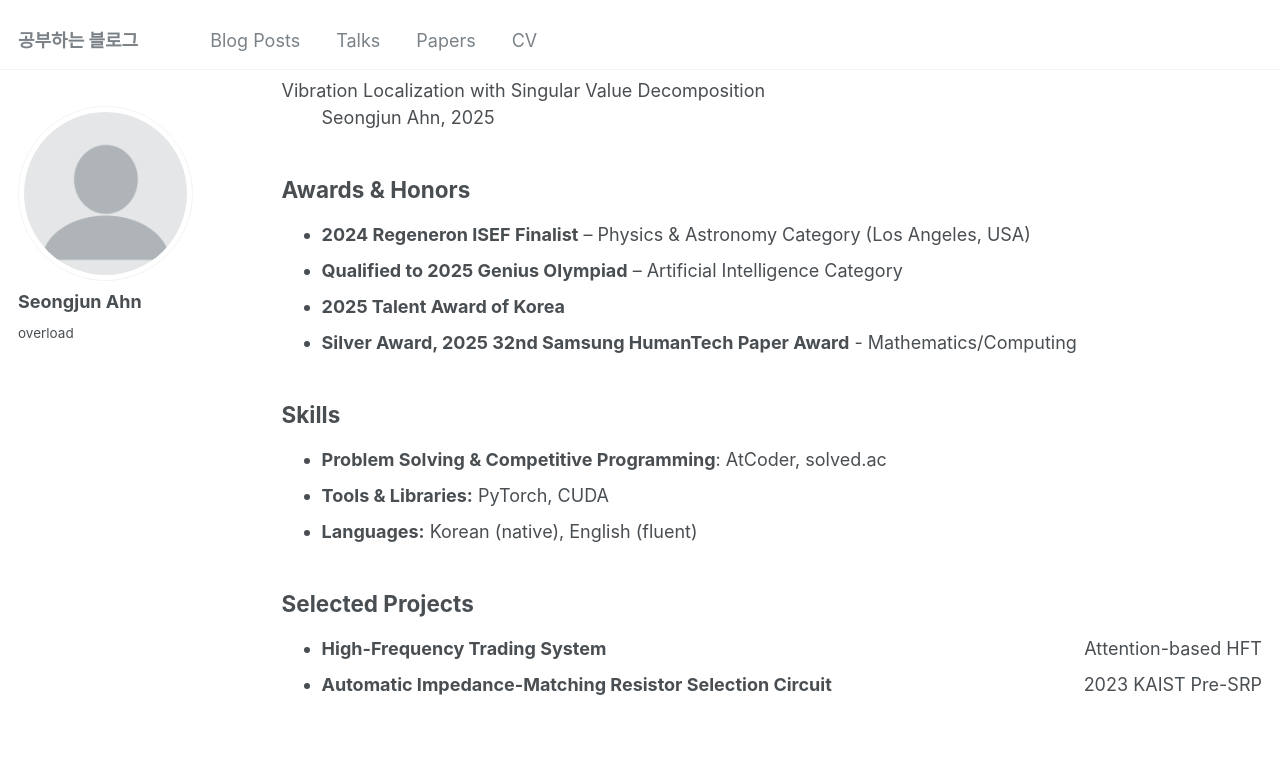
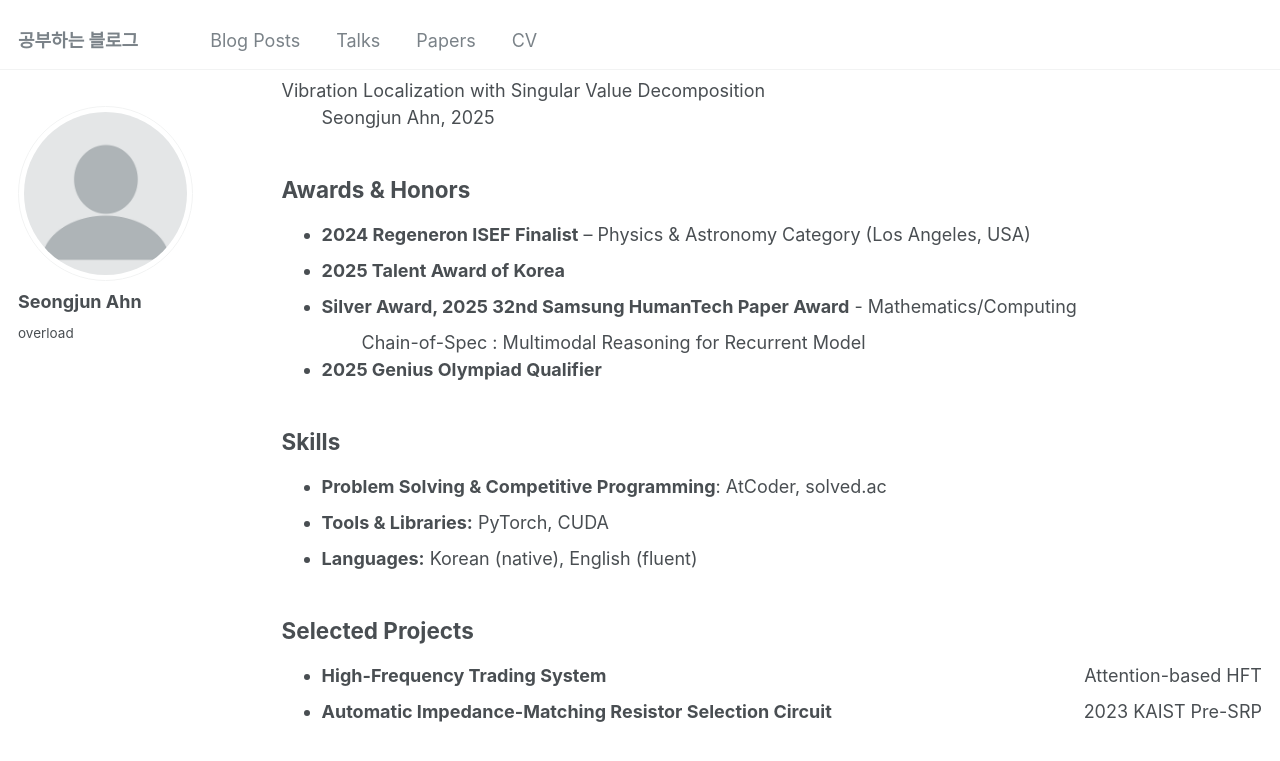
Before and after one commit to Gyvichi/gyvichi.github.io, a Jekyll site: the page built from _pages/cv.md, in a window 1280 px wide and 900 px high, scrolled down 608 px. Shown: the top 761 px of the window. Built offline with Jekyll 4.4.1, drawn with Linux system fonts in a browser that asks for light colours.

Commit message:
Update cv.md

```diff
--- a/_pages/cv.md
+++ b/_pages/cv.md
@@ -51,9 +51,10 @@ redirect_from:
   <h2>Awards & Honors</h2>
   <ul>
     <li><strong>2024 Regeneron ISEF Finalist</strong> – Physics & Astronomy Category (Los Angeles, USA)</li>
-    <li><strong>Qualified to 2025 Genius Olympiad</strong> – Artificial Intelligence Category</li>
     <li><strong>2025 Talent Award of Korea</strong></li>
     <li><strong>Silver Award, 2025 32nd Samsung HumanTech Paper Award</strong> - Mathematics/Computing</li>
+    <dd>Chain-of-Spec : Multimodal Reasoning for Recurrent Model</dd>
+    <li><strong>2025 Genius Olympiad Qualifier</strong></li>
   </ul>
 </section>
 
```
